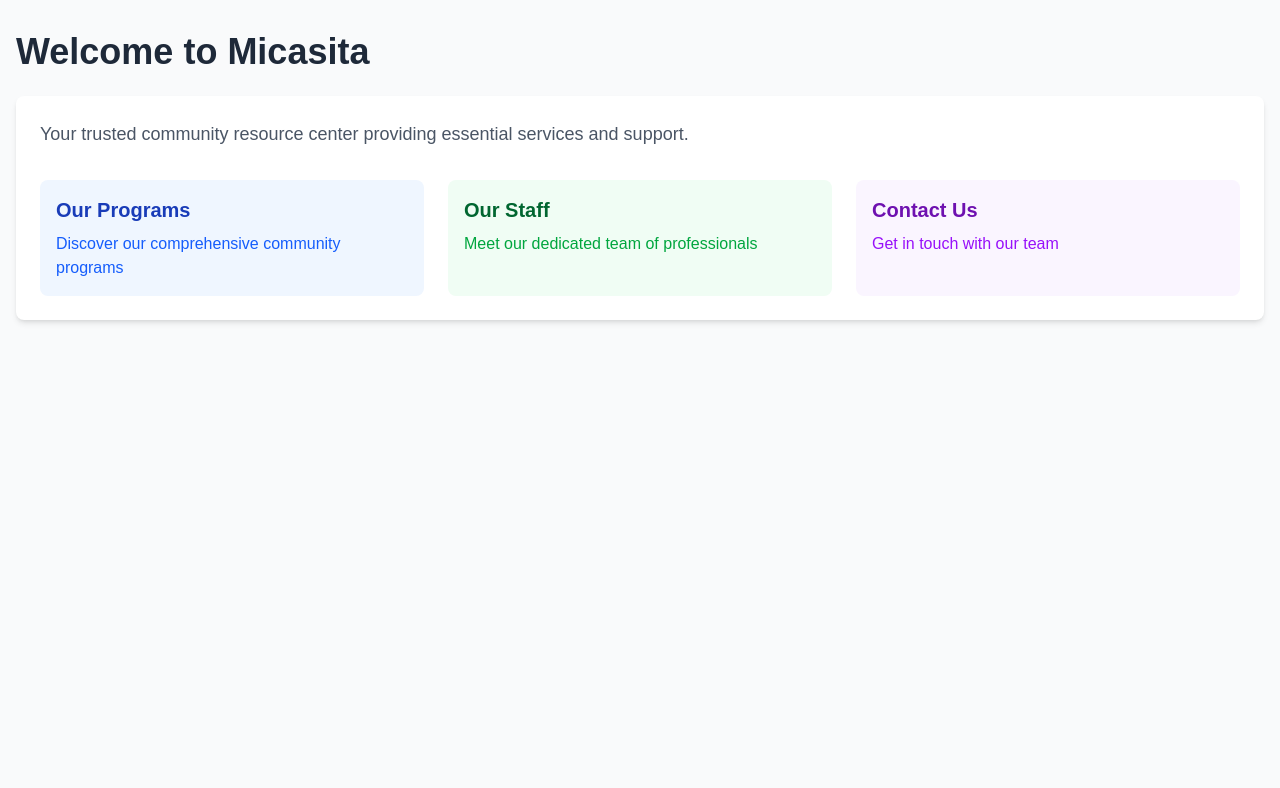
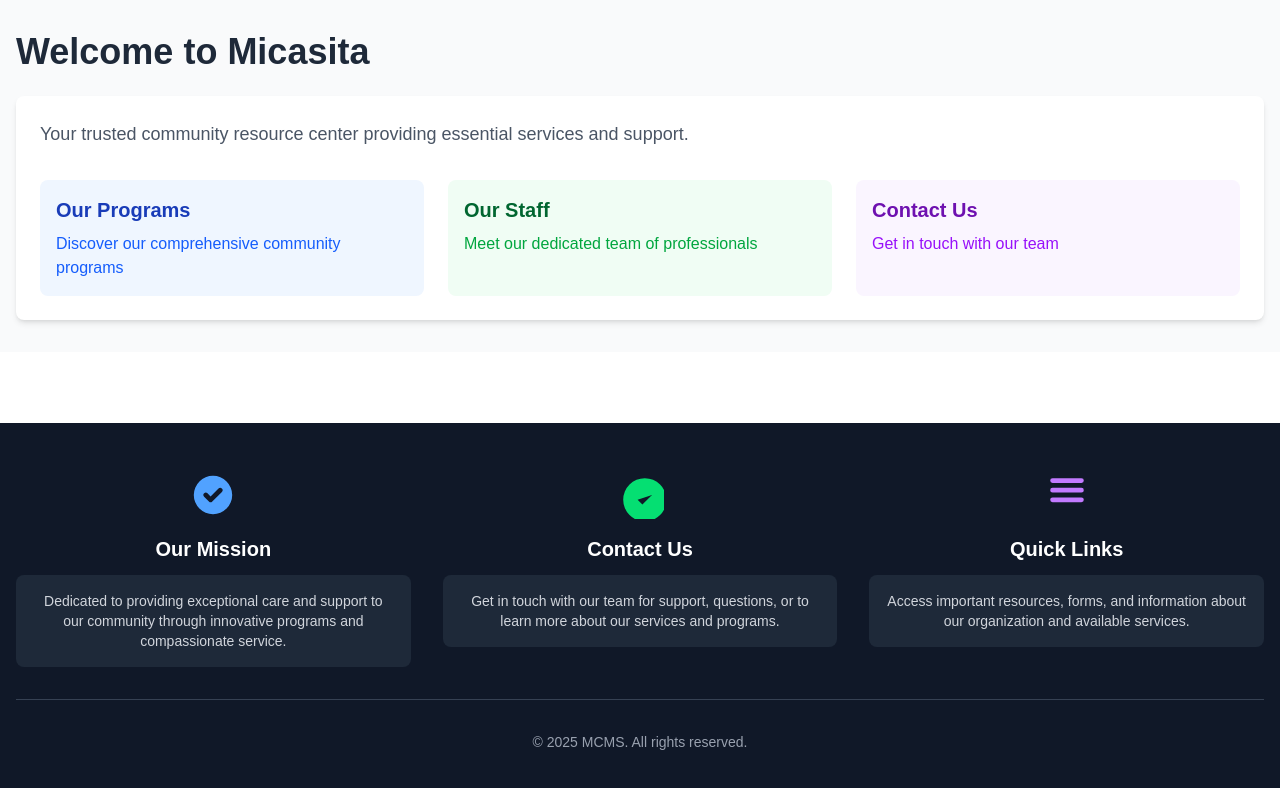
Before and after one commit to Gibbtronimo/MCMS-webpage-refactor, a Next.js app in the folder micasita-clone/: page / in a window 1280 px wide. Shown: the top 788 px of the page. Built offline with nearby package versions, Linux system fonts and the light colour scheme.

Commit message:
Implement sticky footer

```diff
--- a/micasita-clone/src/components/Footer.tsx
+++ b/micasita-clone/src/components/Footer.tsx
@@ -2,9 +2,61 @@ import React from 'react';
 
 const Footer: React.FC = () => {
   return (
-    <footer className="footer">
-      <div className="footer-container">
-        {/* Footer content will be implemented here */}
+    <footer className="bg-gray-900 text-white py-12">
+      <div className="container mx-auto px-4">
+        <div className="grid grid-cols-1 md:grid-cols-3 gap-8">
+          {/* First Component */}
+          <div className="flex flex-col items-center text-center">
+            <div className="mb-4">
+              <svg className="w-12 h-12 text-blue-400" fill="currentColor" viewBox="0 0 20 20">
+                <path fillRule="evenodd" d="M10 18a8 8 0 100-16 8 8 0 000 16zm3.707-9.293a1 1 0 00-1.414-1.414L9 10.586 7.707 9.293a1 1 0 00-1.414 1.414l2 2a1 1 0 001.414 0l4-4z" clipRule="evenodd" />
+              </svg>
+            </div>
+            <h3 className="text-xl font-bold mb-3">Our Mission</h3>
+            <div className="bg-gray-800 p-4 rounded-lg">
+              <p className="text-sm text-gray-300">
+                Dedicated to providing exceptional care and support to our community through innovative programs and compassionate service.
+              </p>
+            </div>
+          </div>
+
+          {/* Second Component */}
+          <div className="flex flex-col items-center text-center">
+            <div className="mb-4">
+              <svg className="w-12 h-12 text-green-400" fill="currentColor" viewBox="0 0 20 20">
+                <path d="M9 12l2 2 4-4m6 2a9 9 0 11-18 0 9 9 0 0118 0z" />
+              </svg>
+            </div>
+            <h3 className="text-xl font-bold mb-3">Contact Us</h3>
+            <div className="bg-gray-800 p-4 rounded-lg">
+              <p className="text-sm text-gray-300">
+                Get in touch with our team for support, questions, or to learn more about our services and programs.
+              </p>
+            </div>
+          </div>
+
+          {/* Third Component */}
+          <div className="flex flex-col items-center text-center">
+            <div className="mb-4">
+              <svg className="w-12 h-12 text-purple-400" fill="currentColor" viewBox="0 0 20 20">
+                <path fillRule="evenodd" d="M3 4a1 1 0 011-1h12a1 1 0 110 2H4a1 1 0 01-1-1zm0 4a1 1 0 011-1h12a1 1 0 110 2H4a1 1 0 01-1-1zm0 4a1 1 0 011-1h12a1 1 0 110 2H4a1 1 0 01-1-1z" clipRule="evenodd" />
+              </svg>
+            </div>
+            <h3 className="text-xl font-bold mb-3">Quick Links</h3>
+            <div className="bg-gray-800 p-4 rounded-lg">
+              <p className="text-sm text-gray-300">
+                Access important resources, forms, and information about our organization and available services.
+              </p>
+            </div>
+          </div>
+        </div>
+
+        {/* Bottom section with copyright */}
+        <div className="mt-8 pt-8 border-t border-gray-700 text-center">
+          <p className="text-sm text-gray-400">
+            © 2025 MCMS. All rights reserved.
+          </p>
+        </div>
       </div>
     </footer>
   );
--- a/micasita-clone/src/components/Layout.tsx
+++ b/micasita-clone/src/components/Layout.tsx
@@ -8,9 +8,9 @@ interface LayoutProps {
 
 const Layout: React.FC<LayoutProps> = ({ children }) => {
   return (
-    <div className="layout">
+    <div className="min-h-screen flex flex-col">
       <Navbar />
-      <main className="main-content">
+      <main className="flex-1">
         {children}
       </main>
       <Footer />
--- a/micasita-clone/src/pages/_app.tsx
+++ b/micasita-clone/src/pages/_app.tsx
@@ -1,9 +1,14 @@
 import type { AppProps } from 'next/app';
 import { appWithTranslation } from 'next-i18next';
+import Layout from '../components/Layout';
 import '../styles/globals.css';
 
 function MyApp({ Component, pageProps }: AppProps) {
-  return <Component {...pageProps} />;
+  return (
+  <Layout>
+    <Component {...pageProps} />
+  </Layout>
+  );
 }
 
 export default appWithTranslation(MyApp);
--- a/micasita-clone/src/pages/index.tsx
+++ b/micasita-clone/src/pages/index.tsx
@@ -9,7 +9,7 @@ const HomePage: React.FC = () => {
         <meta name="description" content="Welcome to Micasita - Your trusted community resource" />
       </Head>
 
-      <main className="min-h-screen bg-gray-50">
+      <main className="bg-gray-50">
         <div className="container mx-auto px-4 py-8">
           <h1 className="text-4xl font-bold text-gray-800 mb-6">
             Welcome to Micasita
```
